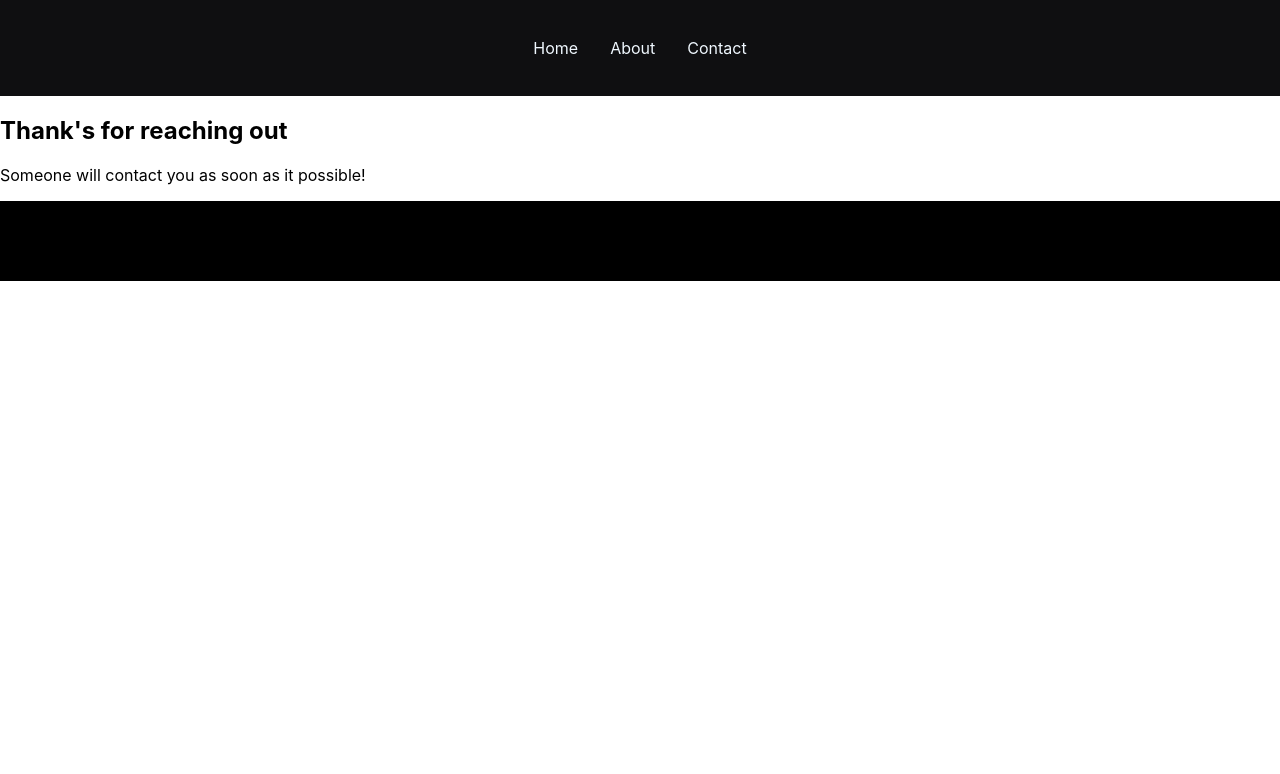
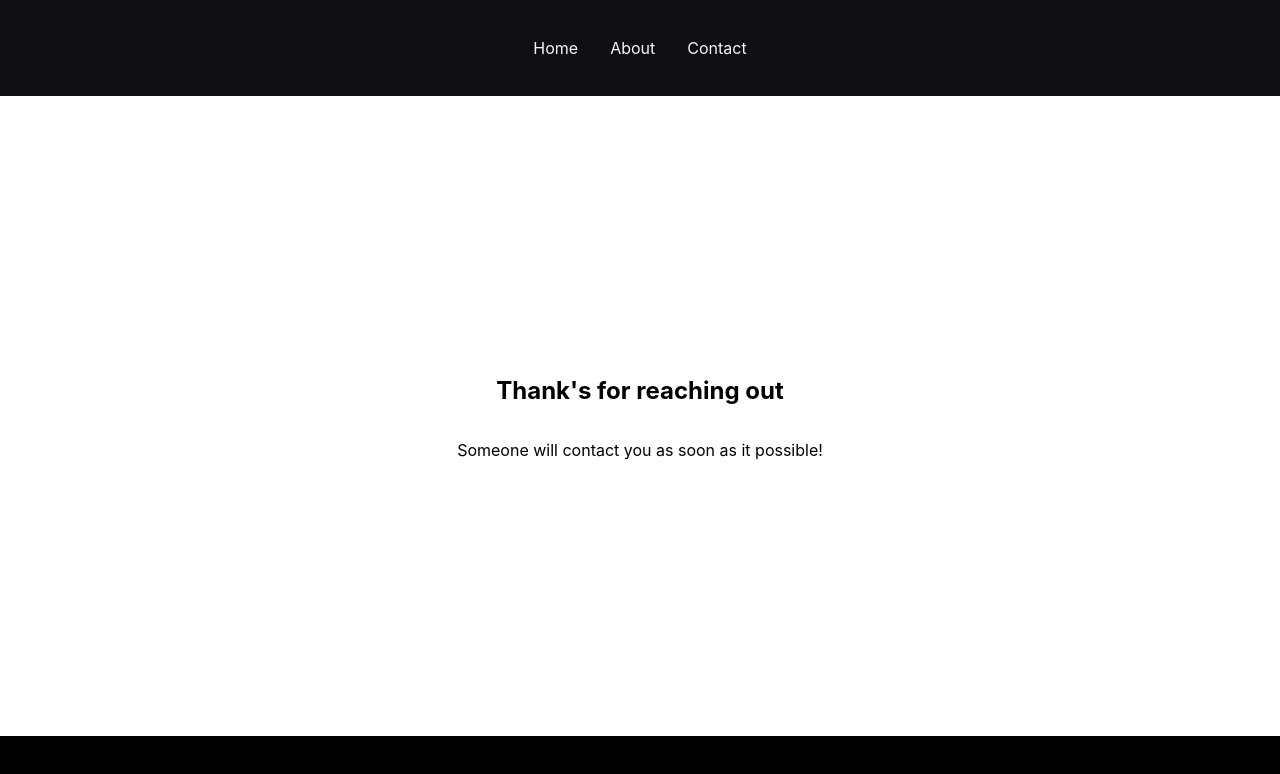
Before and after one commit to Majchrzak202/ForecastApp-, a React (Create React App) app: page /thank in a window 1280 px wide. Shown: the top 774 px of the page. Built offline with nearby package versions, Linux system fonts and the light colour scheme.

Commit message:
Added a thankYou page into Router

```diff
--- a/src/Components/Pages/Home.css
+++ b/src/Components/Pages/Home.css
@@ -3,7 +3,7 @@
     flex-direction: column;
     justify-content: center;
     align-items: center;
-    min-width: 80vh;
+    min-width: 70vh;
     margin-top: 20px;
 }
 
@@ -12,5 +12,5 @@
     justify-content: center;
     align-items: center;
     min-height: 50vh;
-    margin-bottom: 100px;
+    margin-bottom: 80;
 }
--- a/src/Components/Pages/Home.js
+++ b/src/Components/Pages/Home.js
@@ -2,7 +2,6 @@ import React from "react";
 import Header from "../UI/Header";
 import SearchBar from "../UI/SearchBar";
 import ForecastList from "../Forecast /ForecastList";
-import Footer from "../UI/Footer";
 import './Home.css'
 
 const Home = ({search, setSearch, fetchForecastHandler, forecast, weather}) => {
@@ -19,7 +18,7 @@ const Home = ({search, setSearch, fetchForecastHandler, forecast, weather}) => {
       <div className='forecast-list'>
         <ForecastList forecast={forecast} weather={weather}  />
       </div>
-      <Footer/>
+
     </div>
   );
 };
--- a/src/Components/Pages/ThankYou.css
+++ b/src/Components/Pages/ThankYou.css
@@ -3,5 +3,5 @@
     flex-direction: column;
     align-items: center;
     justify-content: center;
-    min-height: 50vh;
+    min-height: 80vh;
 }
--- a/src/Components/Pages/ThankYou.js
+++ b/src/Components/Pages/ThankYou.js
@@ -1,4 +1,5 @@
 import React from "react";
+import './ThankYou.css'
 
 const ThankYou = () => {
     return (<div className='submited'>
```
